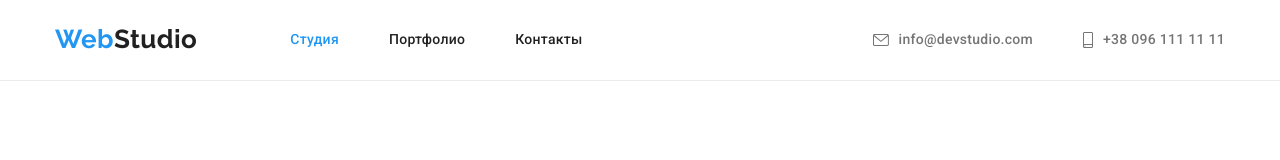
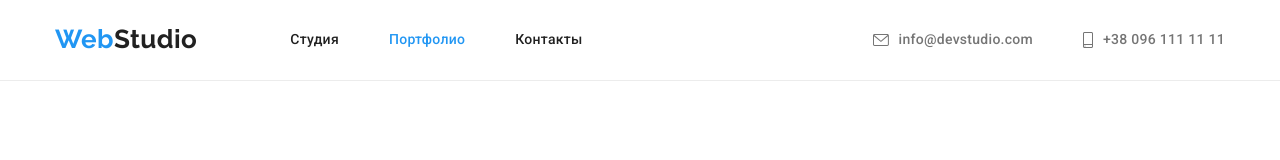
Before and after one commit to Razdva345/goit-markup-hw-04, a plain HTML site: page portfolio.html in a window 1280 px wide. Shown: the top 160 px of the page. Drawn offline with nearby package versions, Linux system fonts and the light colour scheme.

Commit message:
fixes bugs

```diff
--- a/portfolio.html
+++ b/portfolio.html
@@ -32,12 +32,10 @@
 
 					<ul class="nav-list list">
 						<li class="nav-list-item">
-							<a href="./index.html" class="nav-list-link link current">
-								Студия
-							</a>
+							<a href="./index.html" class="nav-list-link link">Студия</a>
 						</li>
 						<li class="nav-list-item">
-							<a href="./portfolio.html" class="nav-list-link link">
+							<a href="./portfolio.html" class="nav-list-link link current">
 								Портфолио
 							</a>
 						</li>
```
